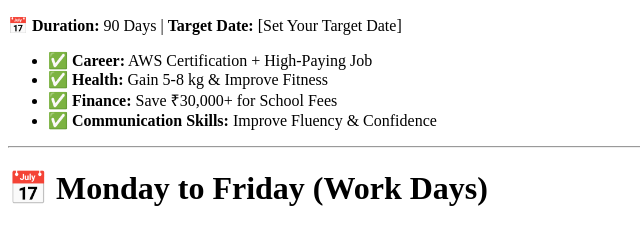
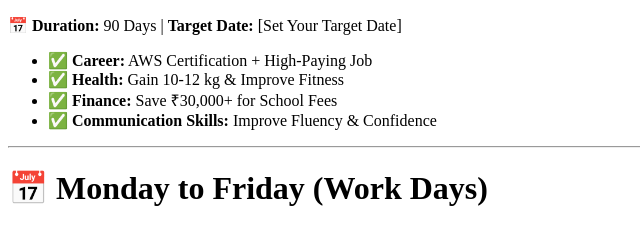
Before and after one commit to practice-work-cloud/schedule, a plain HTML site: page index.html in a window 1280 px wide. Shown: the part 295-521 px from the top of the page, 0-640 px from the left. Drawn offline with Linux system fonts and the light colour scheme.

Commit message:
Update index.html
Updated Weight

```diff
--- a/index.html
+++ b/index.html
@@ -23,7 +23,7 @@
 
 <ul>
     <li>✅ <strong>Career:</strong> AWS Certification + High-Paying Job</li>
-    <li>✅ <strong>Health:</strong> Gain 5-8 kg & Improve Fitness</li>
+    <li>✅ <strong>Health:</strong> Gain 10-12 kg & Improve Fitness</li>
     <li>✅ <strong>Finance:</strong> Save ₹30,000+ for School Fees</li>
     <li>✅ <strong>Communication Skills:</strong> Improve Fluency & Confidence</li>
 </ul>
```
